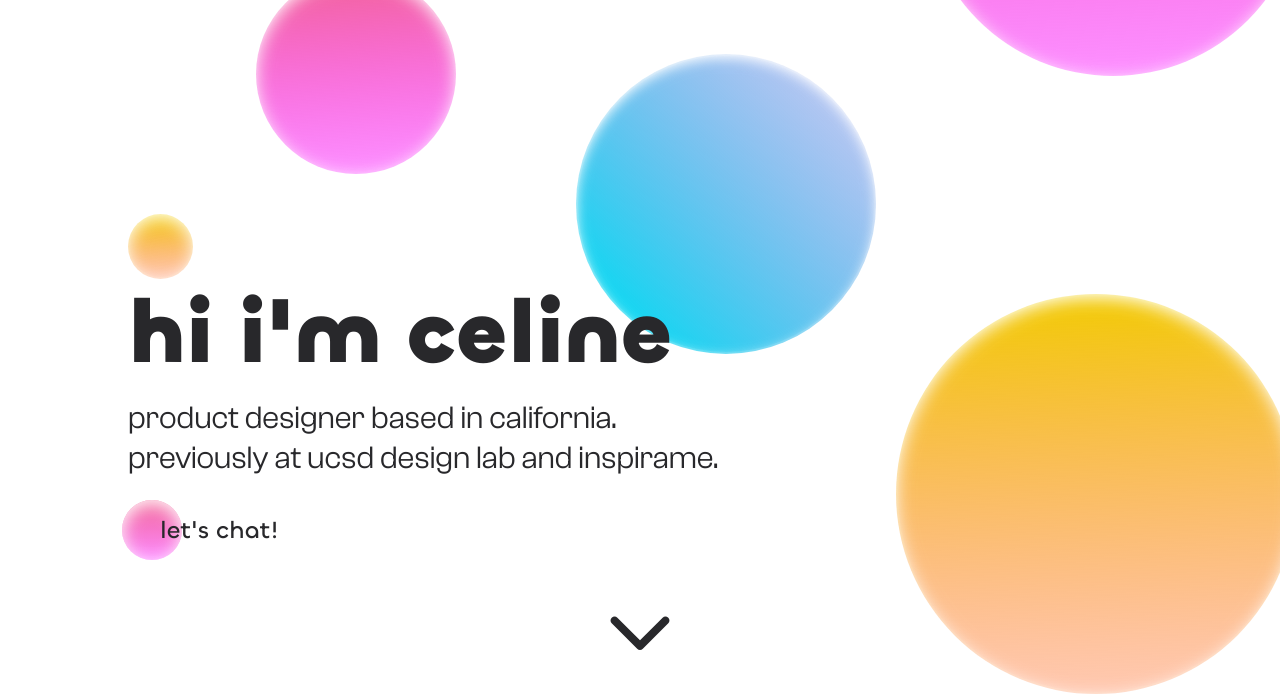
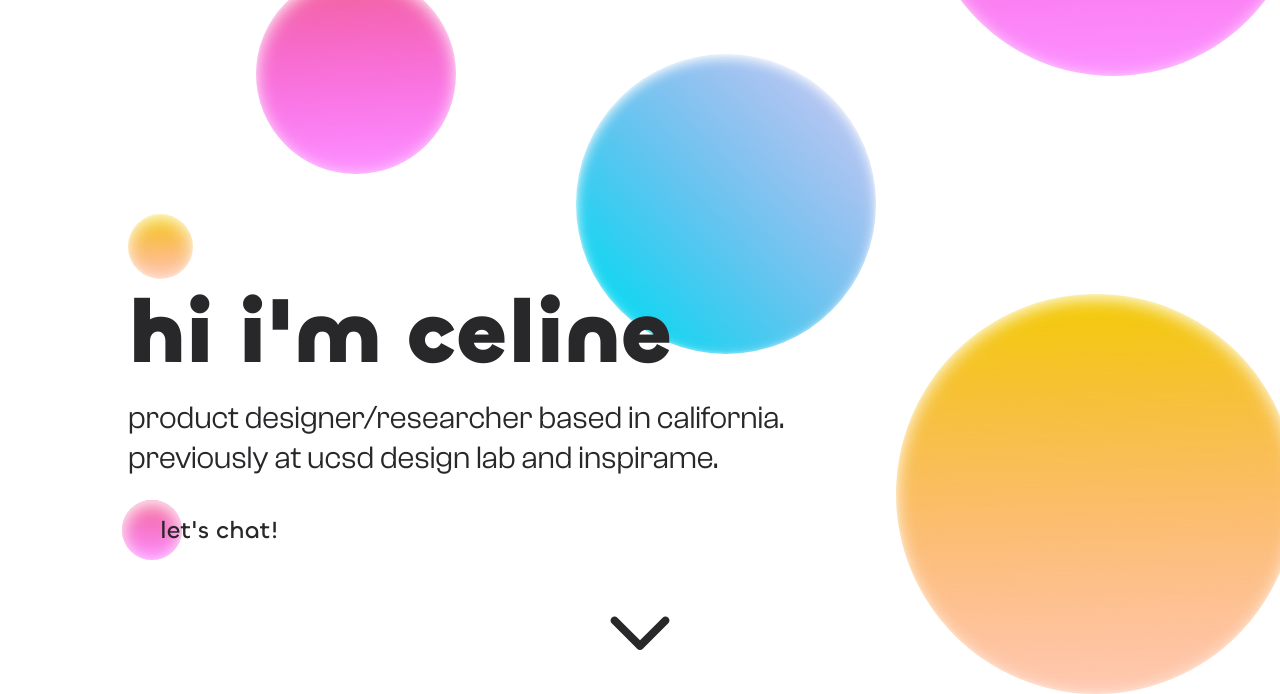
Before and after one commit to celinenguyen03/my-portfolio, a plain HTML site: page index.html in a window 1280 px wide. Shown: the part 106-800 px from the top of the page. Drawn offline with nearby package versions, Linux system fonts and the light colour scheme; a script that the page names is missing.

Commit message:
Update index.html

```diff
--- a/index.html
+++ b/index.html
@@ -72,7 +72,7 @@
             <!-- Hero Text -->
             <div class="hero-text">
                 <h1 id="my-name">hi i'm celine</h1>
-                <p id="sent-1">product designer based in california.</p>
+                <p id="sent-1">product designer/researcher based in california.</p>
                 <p id="sent-2">previously at ucsd design lab and inspirame.</p>
                 <a class="chat" href="https://www.linkedin.com/in/celine-nguyen-154291229/" target="_blank">
                     <div class="pink"></div>
```
